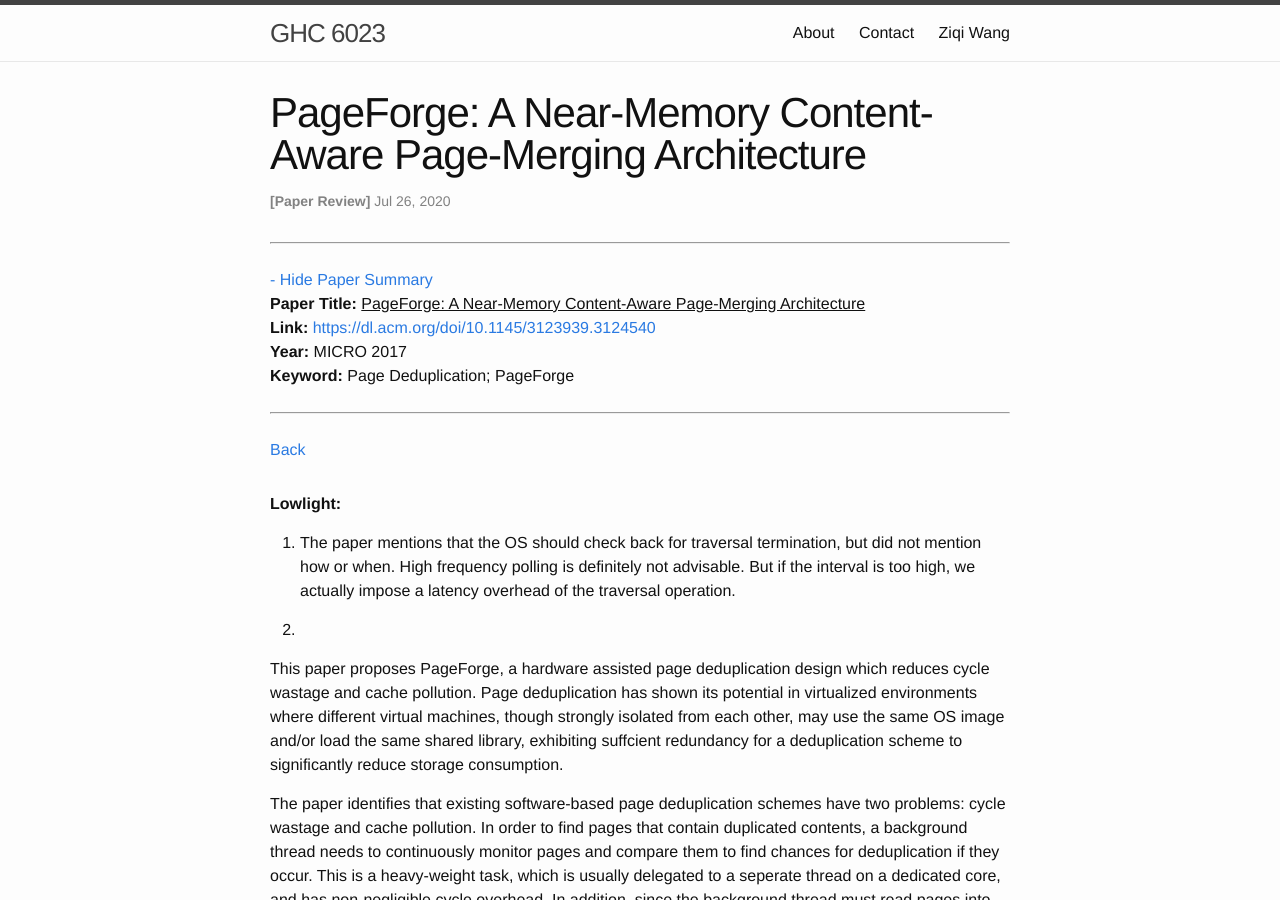
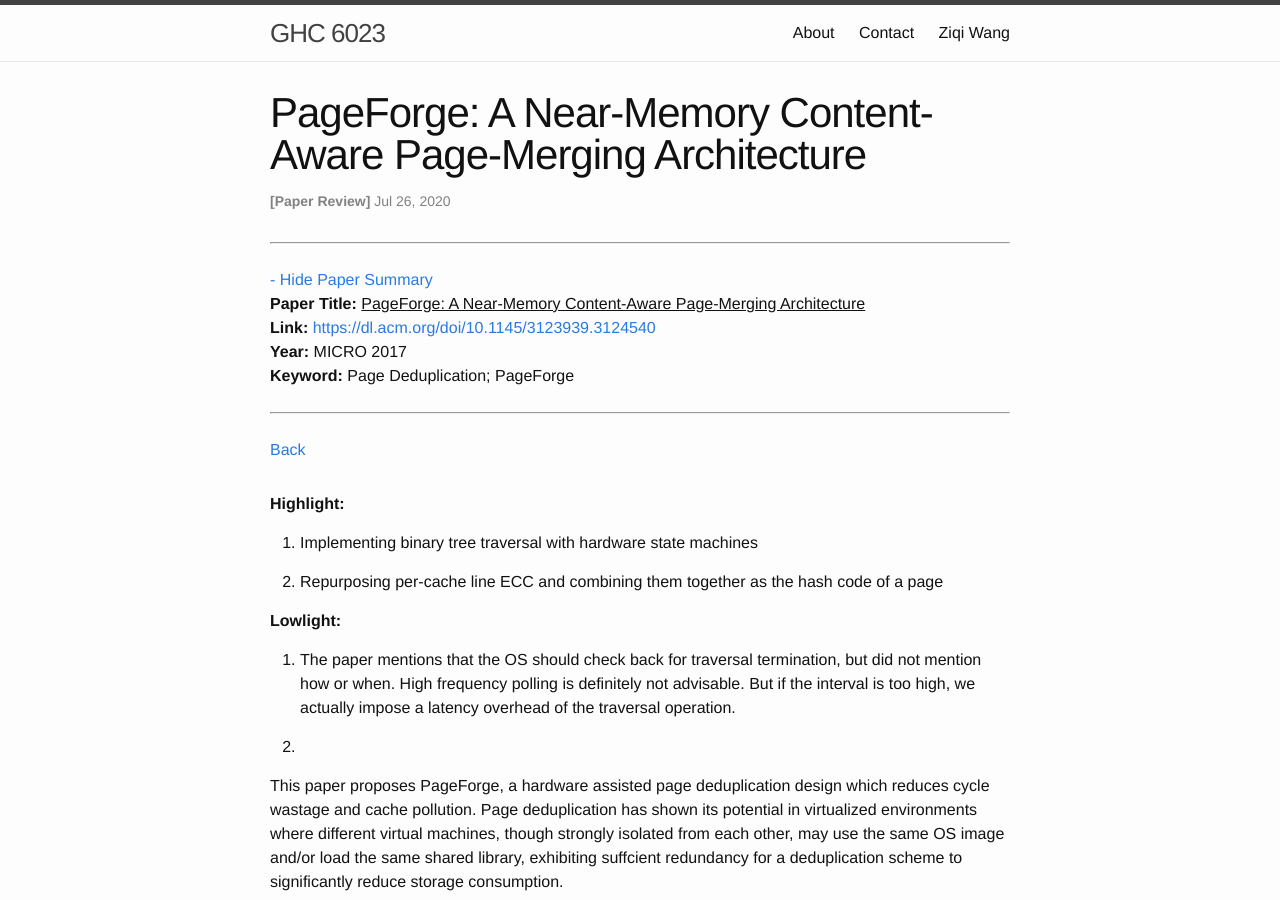
Before and after one commit to wangziqi2013/wangziqi2013.github.io, a Jekyll site: the page built from _posts/2020-07-26-pageforge.markdown, in a window 1280 px wide and 900 px high. Built offline with Jekyll 4.4.1, drawn with Linux system fonts in a browser that asks for light colours.

Commit message:
Adding highlight

```diff
--- a/_posts/2020-07-26-pageforge.markdown
+++ b/_posts/2020-07-26-pageforge.markdown
@@ -12,6 +12,12 @@ htm_cd:
 htm_cr:
 version_mgmt:
 ---
+
+**Highlight:**
+
+1. Implementing binary tree traversal with hardware state machines
+
+2. Repurposing per-cache line ECC and combining them together as the hash code of a page
 
 **Lowlight:**
 
```
